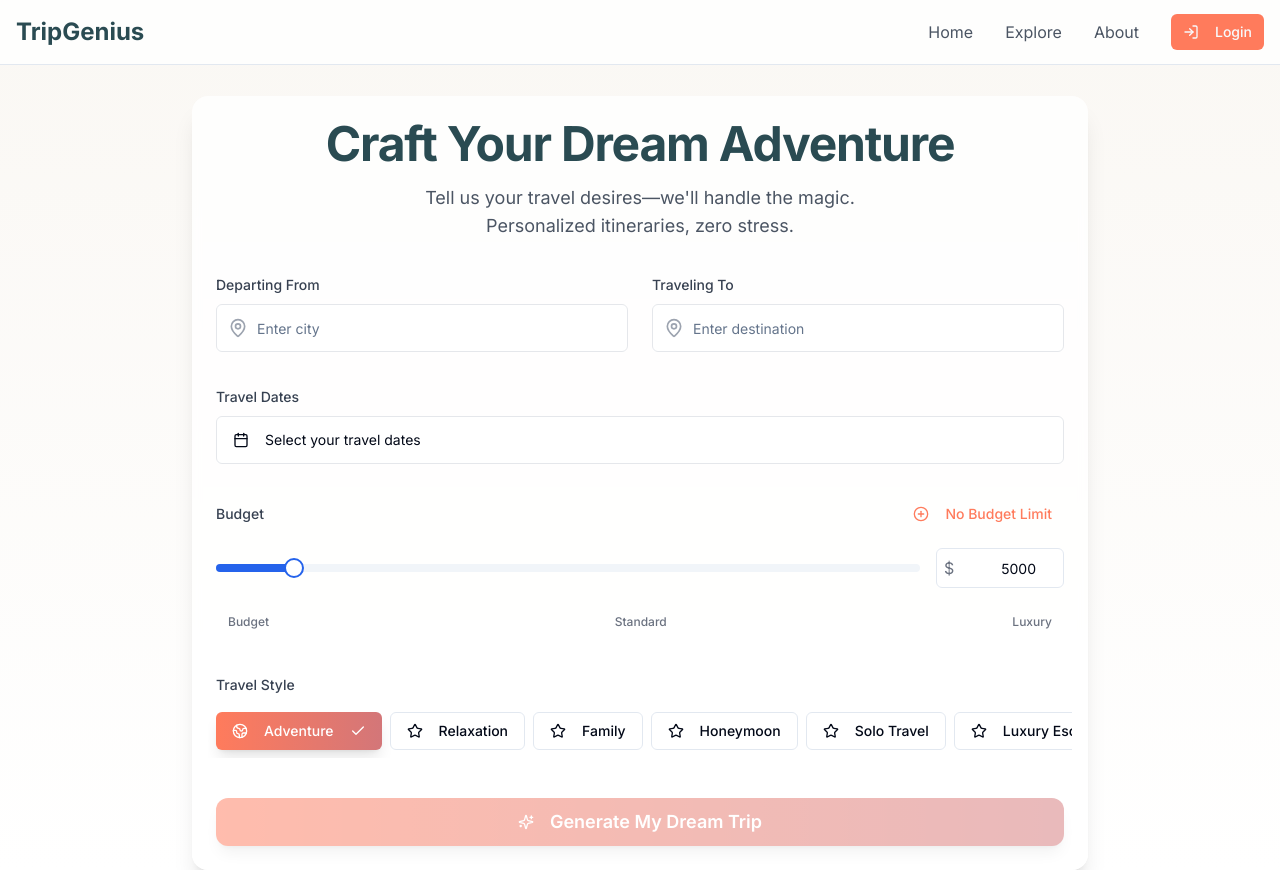
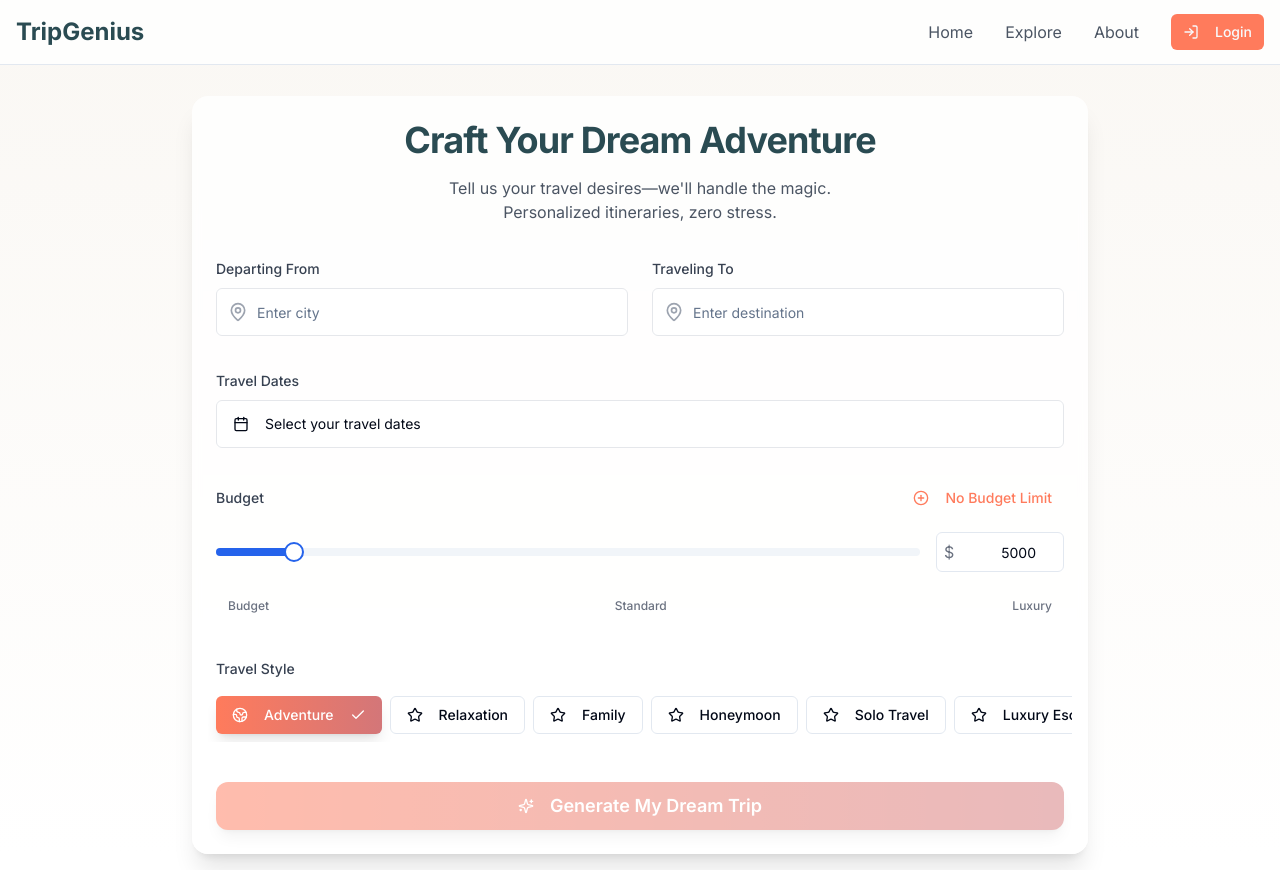
Before and after one commit to sudoSharun/tripgenius-explorer, a React (Vite) app: page /plan-trip in a window 1280 px wide. Built offline with nearby package versions, Linux system fonts and the light colour scheme.

Commit message:
Reduce font size
The font size was reduced.

```diff
--- a/src/components/trip/TripHeader.tsx
+++ b/src/components/trip/TripHeader.tsx
@@ -9,10 +9,10 @@ const TripHeader = () => {
   return (
     <CardHeader className="text-center space-y-4 relative overflow-hidden pb-8">
       <div className="relative animate-fade-up">
-        <CardTitle className="text-4xl md:text-5xl font-bold mb-4 leading-tight text-teal">
+        <CardTitle className="text-3xl md:text-4xl font-bold mb-4 leading-tight text-teal">
           Craft Your Dream Adventure
         </CardTitle>
-        <CardDescription className="text-lg text-gray-600">
+        <CardDescription className="text-base text-gray-600">
           Tell us your travel desires—we'll handle the magic.
           <br />
           Personalized itineraries, zero stress.
```
